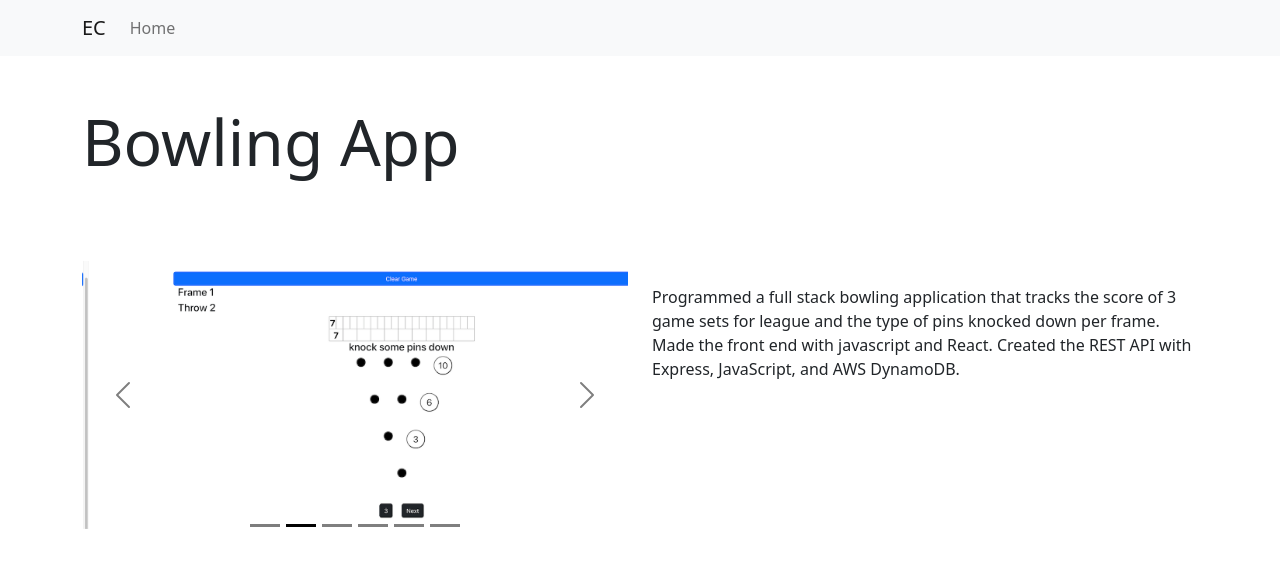
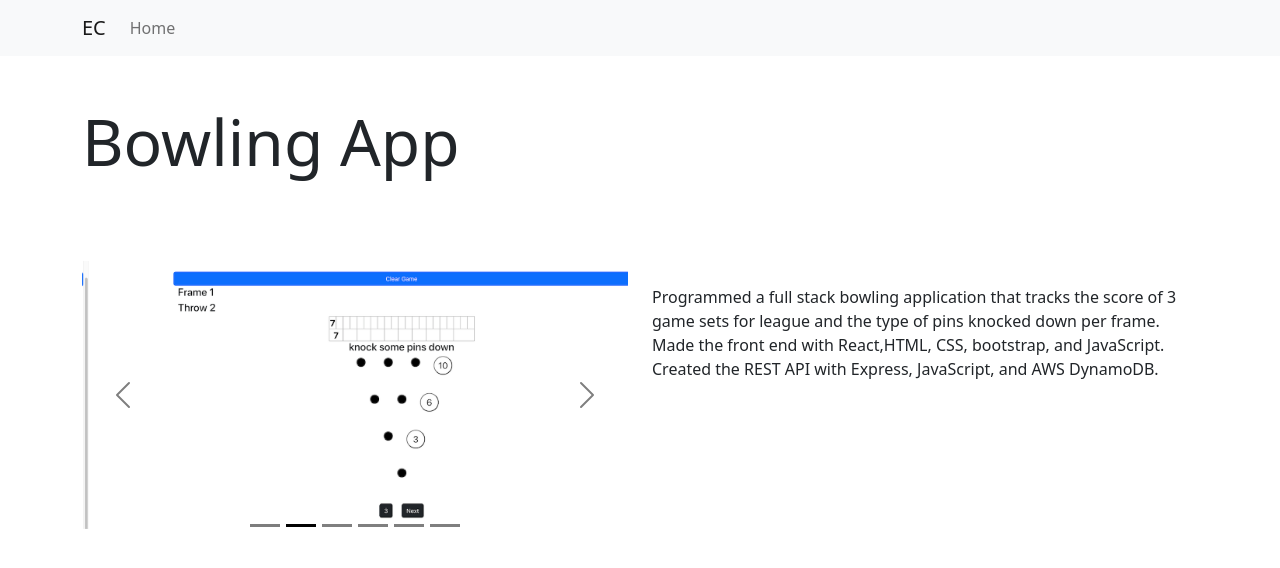
Before and after one commit to ejcanoy/website, a React (Create React App) app in the folder portfolio-website/: page /bowling-app in a window 1280 px wide. Shown: the top 568 px of the page. Built offline with nearby package versions, Linux system fonts and the light colour scheme; the HTML template or start-up script is replaced by a standard one.

Commit message:
form validation

```diff
--- a/portfolio-website/src/pages/bowlingApp.js
+++ b/portfolio-website/src/pages/bowlingApp.js
@@ -69,8 +69,8 @@ const BowlingApp = () => {
                         <br/>
                         <br/>
                         Programmed a full stack bowling application that tracks the score of 3 game sets for league
-                        and the type of pins knocked down per frame. Made the front end with javascript and React.
-                        Created the REST API with Express, JavaScript, and AWS DynamoDB.
+                        and the type of pins knocked down per frame. Made the front end with React,HTML, CSS, bootstrap,
+                        and JavaScript. Created the REST API with Express, JavaScript, and AWS DynamoDB.
                     </Col>
                 </Row>
             </Container>
--- a/portfolio-website/src/pages/eyeResearchGroup.js
+++ b/portfolio-website/src/pages/eyeResearchGroup.js
@@ -27,7 +27,7 @@ const EYEResearchGroup = () => {
                             in eye management by Near Vision Institute. This tool streamlined the consent form process with
                             improved data processing. In conjunction, I designed and executed a web-based patient intake
                             form completed by patients prior to initial visits with the provider. Made with PHP, HTML,
-                            MySQL, AWS EC2, AWS RDS.
+                            MySQL, bootstrap, AWS EC2, AWS RDS.
                         </p>
                     </Col>
                 </Row>
--- a/portfolio-website/src/pages/home.js
+++ b/portfolio-website/src/pages/home.js
@@ -38,7 +38,7 @@ const Home = () => {
                     <Col className="masthead">
                         {/* <div className="masthead" ></div> */}
                         <Col className="color-overlay d-flex justify-content-center align-items-center">
-                            <h1>HELLO, I'M EUAN</h1>
+                            <h1 className="h1-color">HELLO, I'M EUAN</h1>
                         </Col>
                     </Col>
                 </Row>
@@ -188,7 +188,7 @@ const Home = () => {
                             </Form.Group>
                             <Form.Group controlId="formEmail">
                                 <Form.Label>Email</Form.Label>
-                                <Form.Control type="text" name="email" placeholder="Enter email" />
+                                <Form.Control type="email" name="email" placeholder="Enter email" />
                             </Form.Group>
                             <Form.Group>
                                 <Form.Label>Message</Form.Label>
```
Also changed, not shown: portfolio-website/src/App.css (line endings or trailing spaces), 1 other file (tests, documents, lock files or other folders).
